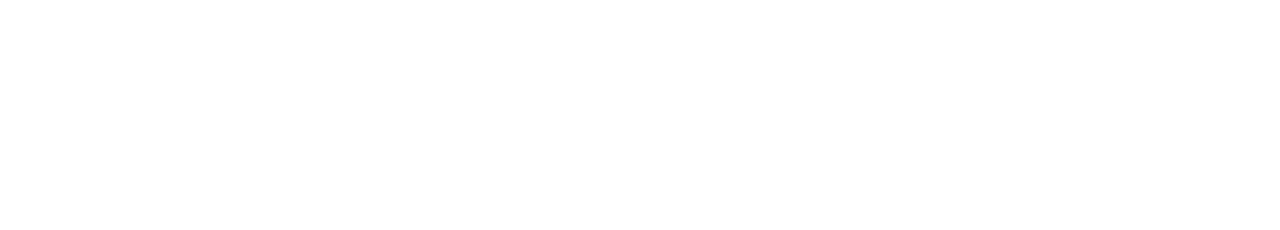
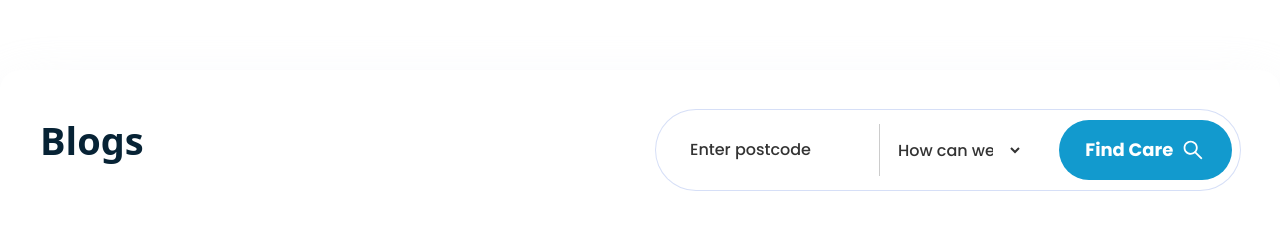
Before and after one commit to mufaqar/vivid-care, a Next.js app: page /blog in a window 1280 px wide. Before the commit this address had no page. Shown: the part 570-800 px from the top of the page. Built offline with nearby package versions, Linux system fonts and the light colour scheme; no server answers; a web font is replaced by a local one.

Commit message:
Blog page

```diff
--- a/app/blog/[slug]/page.tsx
+++ b/app/blog/[slug]/page.tsx
@@ -1,3 +1,4 @@
+import Banner from "@/components/Blog/banner";
 import SinglePost from "@/components/Blog/SinglePost";
 import { getBlogPostBySlug } from "@/lib/api/getHomeData";
 
@@ -7,6 +8,9 @@
   if (!post) return <div className="text-center py-20">Post not found</div>;
 
     return (
-        <SinglePost post={post} />
+        <main>
+          <Banner data={post} />
+          <SinglePost post={post} />
+        </main>
     );
 }
--- /dev/null
+++ b/app/blog/page.tsx
@@ -0,0 +1,18 @@
+import Banner from "@/components/Blog/banner";
+import BlogSection from "@/components/Domcare/BlogSection";
+import { getBlogData } from "@/lib/api/getHomeData";
+
+export default async function DomeCare() {
+  const posts = await getBlogData()
+const banner = {
+    title: "Blogs",
+    description:
+      "Your trusted source for care, wellness, and lifestyle inspiration. Explore expert advice, personal stories, and helpful guides designed to make everyday living easier and more fulfilling.",
+      };
+  return (
+    <main>
+     <Banner data={banner} />
+      <BlogSection data={posts} />
+    </main>
+  );
+}
--- a/components/Blog/SinglePost.tsx
+++ b/components/Blog/SinglePost.tsx
@@ -15,6 +15,12 @@
   return (
     <section className="py-16">
       <div className="container mx-auto px-4">
+        <AnimateOnScroll type="fade-up" delay={getDelay()}>
+          <h1 className="text-4xl md:text-6xl font-bold text-[#111827] mb-6 font-poppins">
+            {post.title}
+          </h1>
+        </AnimateOnScroll>
+
         {post.featuredImage?.node?.sourceUrl && (
           <Image
             src={post.featuredImage.node.sourceUrl}
@@ -24,12 +30,6 @@
             className="w-full rounded-lg mb-6"
           />
         )}
-
-        <AnimateOnScroll type="fade-up" delay={getDelay()}>
-          <h1 className="text-4xl md:text-6xl font-bold text-[#111827] mb-6 font-poppins">
-            {post.title}
-          </h1>
-        </AnimateOnScroll>
 
         <AnimateOnScroll type="fade-up" delay={getDelay()}>
           <div
--- /dev/null
+++ b/components/Blog/banner.tsx
@@ -0,0 +1,38 @@
+"use client";
+
+import React from 'react'
+import SearchForm from '../HomePage/searchForm'
+import AnimateOnScroll, { useAutoDelay } from '../animation'
+
+interface Props {
+    data?: any;
+}
+
+const Banner = ({ data }: Props) => {
+    const getDelay = useAutoDelay();
+    return (
+        <section className='min-h-screen pt-16 flex justify-center items-end bg-[url("/images/searchbg.png")] bg-cover bg-center'>
+            <div className='container mx-auto md:px-0 px-4'>
+                <div className='bg-white rounded-t-[20px] md:p-10 p-7 flex md:flex-row flex-col items-center gap-8 shadow-[0px_20px_60px_0px_rgba(229,233,237,0.4)]'>
+                    <div className='md:w-1/2 w-full'>
+                        <AnimateOnScroll type="fade-up" delay={getDelay()}>
+                            <h1 className='md:text-[38px] md:leading-none text-2xl font-semibold text-title mb-5'>
+                                {data?.title}
+                            </h1>
+                            <div className='text-lg font-normal text-desc'
+                                dangerouslySetInnerHTML={{ __html: data?.excerpt || "" }} />
+
+                        </AnimateOnScroll>
+                    </div>
+                    <div className='md:w-1/2 w-full'>
+                        <AnimateOnScroll type="fade-up" delay={getDelay()}>
+                            <SearchForm />
+                        </AnimateOnScroll>
+                    </div>
+                </div>
+            </div>
+        </section>
+    )
+}
+
+export default Banner
```
